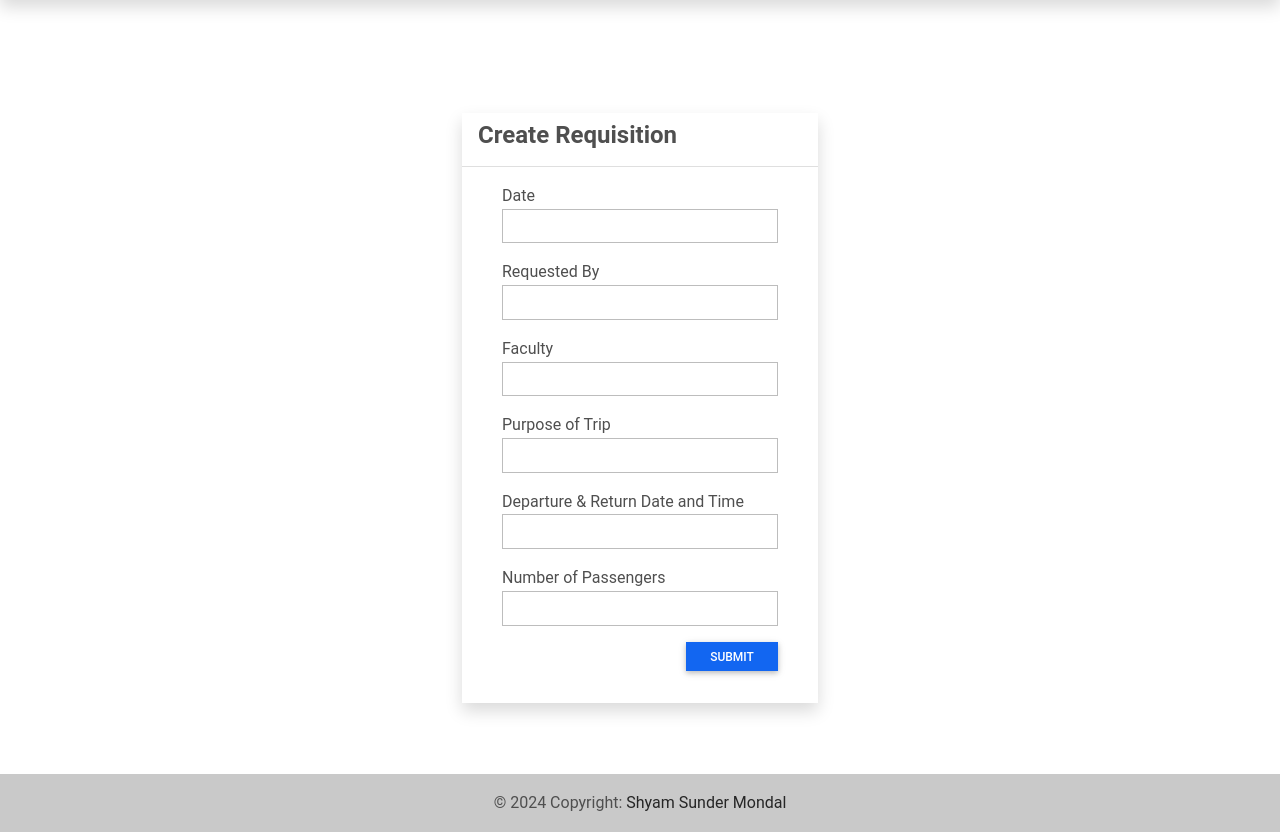
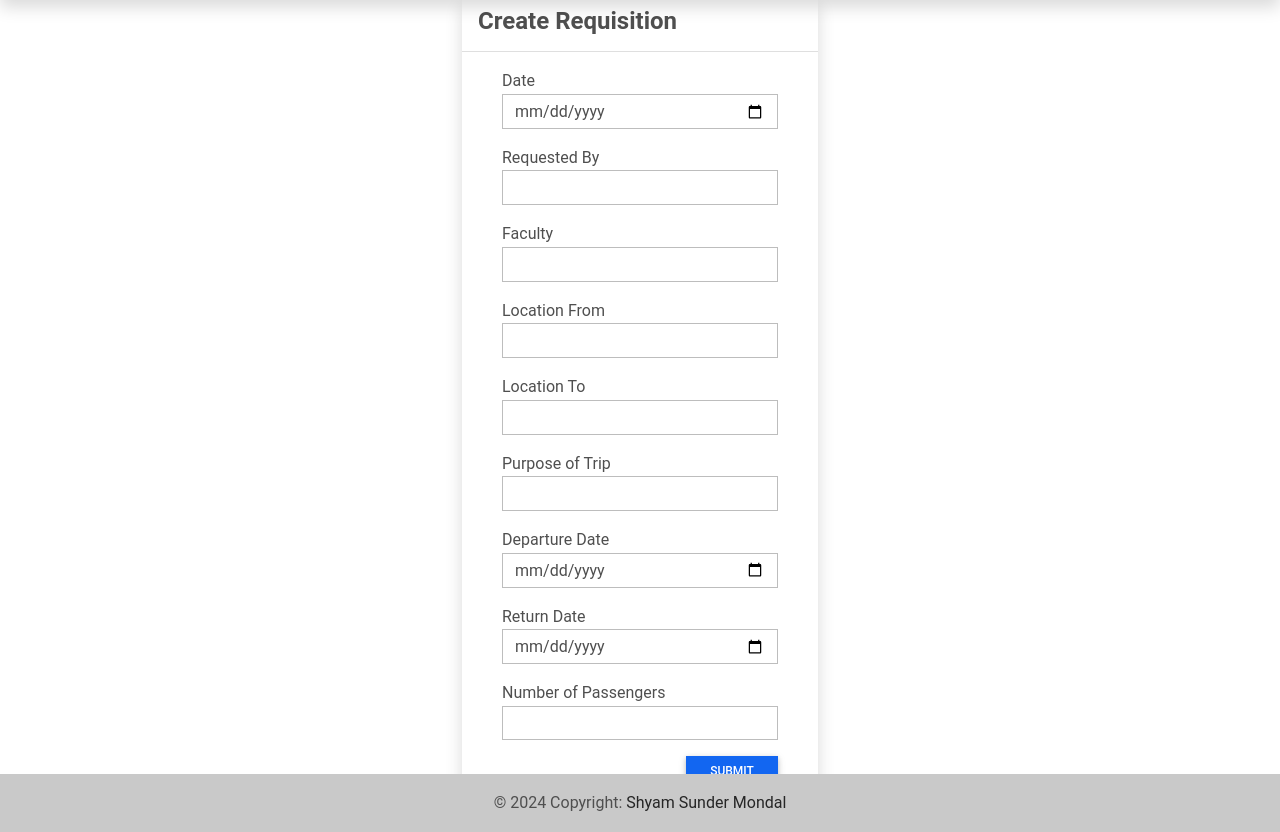
Before and after one commit to Shyamsaikat/Shyamsaikat, a Django app: template reservationApp/templates/requisition-form.html in a window 1280 px wide. Shown: the part 66-898 px from the top of the page. Run offline with Django 3.2, Linux system fonts and the light colour scheme; the template is opened without the code that fills it, so the values that code supplies are empty; some libraries are stand-ins or nearby versions.

Commit message:
first commit

```diff
--- a/reservationApp/templates/requisition-form.html
+++ b/reservationApp/templates/requisition-form.html
@@ -1,4 +1,6 @@
-{% extends 'base.html' %}{% load static %}{% block pageContent %}
+{% extends 'base.html' %}
+{% load static %}
+{% block pageContent %}
 <style>
     main {
         height: 100%;
@@ -17,44 +19,49 @@
             </div>
             <div class="card-body">
                 <div class="container-fluid">
-                    <form id="register-user" method="POST" action="{% url 'register-user' %}" enctype="multipart/form-data">
+                    <form id="create-requisition" method="POST" action="{% url 'requisition' %}">
                         {% csrf_token %}
                         <div class="mdc-layout-grid">
                             <div class="mdc-layout-grid__inner">
                                 <div class="form-group mb-3">
                                     <label for="date" class="control-label">Date</label>
-                                    <input type="text" class="form-control rounded-0" name="date" id="date" value="{{ reg_form.data.date }}" required="required">
+                                    <input type="date" class="form-control rounded-0" name="date" id="date" required>
                                 </div>
                                 <div class="form-group mb-3">
-                                    <label for="reg_form.data.requested_by" class="control-label">Requested By</label>
-                                    <input type="text" class="form-control rounded-0" name="reg_form.data.requested_by" id="reg_form.data.requested_by" value="{{ reg_form.data.reg_form.data.requested_by }}" required="required">
+                                    <label for="requested_by" class="control-label">Requested By</label>
+                                    <input type="text" class="form-control rounded-0" name="requested_by" id="requested_by" required>
                                 </div>
                                 <div class="form-group mb-3">
                                     <label for="faculty" class="control-label">Faculty</label>
-                                    <input type="faculty" class="form-control rounded-0" name="faculty" id="faculty" value="{{ reg_form.data.faculty }}" required="required">
+                                    <input type="text" class="form-control rounded-0" name="faculty" id="faculty" required>
+                                </div>
+                                <div class="form-group mb-3">
+                                    <label for="location_from" class="control-label">Location From</label>
+                                    <input type="text" class="form-control rounded-0" name="location_from" id="location_from" required>
+                                </div>
+                                <div class="form-group mb-3">
+                                    <label for="location_to" class="control-label">Location To</label>
+                                    <input type="text" class="form-control rounded-0" name="location_to" id="location_to" required>
                                 </div>
                                 <div class="form-group mb-3">
                                     <label for="purpose_of_trip" class="control-label">Purpose of Trip</label>
-                                    <input type="text" class="form-control rounded-0" name="purpose_of_trip" id="purpose_of_trip" value="{{ reg_form.data.purpose_of_trip }}" required="required">
+                                    <input type="text" class="form-control rounded-0" name="purpose_of_trip" id="purpose_of_trip" required>
                                 </div>
                                 <div class="form-group mb-3">
-                                    <label for="departure_and_return_date_and_time" class="control-label">Departure & Return Date and Time</label>
-                                    <input type="departure_and_return_date_and_time" class="form-control rounded-0" name="departure_and_return_date_and_time" id="departure_and_return_date_and_time" value="{{ reg_form.data.departure_and_return_date_and_time }}" required="required">
+                                    <label for="departure_date" class="control-label">Departure Date</label>
+                                    <input type="date" class="form-control rounded-0" name="departure_date" id="departure_date" required>
+                                </div>
+                                <div class="form-group mb-3">
+                                    <label for="return_date" class="control-label">Return Date</label>
+                                    <input type="date" class="form-control rounded-0" name="return_date" id="return_date" required>
                                 </div>
                                 <div class="form-group mb-3">
                                     <label for="number_of_passengers" class="control-label">Number of Passengers</label>
-                                    <input type="departure_and_return_date_and_time" class="form-control rounded-0" name="number_of_passengers" id="number_of_passengers" value="{{ reg_form.data.number_of_passengers }}" required="required">
+                                    <input type="number" class="form-control rounded-0" name="number_of_passengers" id="number_of_passengers" required>
                                 </div>
-                                {% for field in reg_form %} {% for error in field.errors %}
-                                <div class="alert alert-danger my-2">
-                                    <p>{{ error }}</p>
-                                </div>
-                                {% endfor %} {% endfor %}
                                 <div class="form-group mb-3">
                                     <div class="d-flex w-100 justify-content-end">
-                                        <button class="btn btn-sm rounded-0 btn-primary col-4">
-                                                Submit
-                                            </button>
+                                        <button type="submit" class="btn btn-sm rounded-0 btn-primary col-4">Submit</button>
                                     </div>
                                 </div>
                             </div>
@@ -65,4 +72,87 @@
         </div>
     </div>
 </div>
+<!-- New section to display requisition details -->
+<div id="requisition-details" style="display: none;">
+    <h2>Requisition Details</h2>
+    <p>Date: <span id="req-date"></span></p>
+    <p>Requested By: <span id="req-requested_by"></span></p>
+    <p>Faculty: <span id="req-faculty"></span></p>
+    <p>Location From: <span id="req-location_from"></span></p>
+    <p>Location To: <span id="req-location_to"></span></p>
+    <p>Purpose of Trip: <span id="req-purpose_of_trip"></span></p>
+    <p>Departure Date: <span id="req-departure_date"></span></p>
+    <p>Return Date: <span id="req-return_date"></span></p>
+    <p>Number of Passengers: <span id="req-number_of_passengers"></span></p>
+    <!-- Display more requisition details as needed -->
+    <button id="save-requisition" class="btn btn-sm rounded-0 btn-primary">Save</button>
+    <button id="print-requisition" class="btn btn-sm rounded-0 btn-primary" onclick="printRequisitionDetails()">Print</button>
+</div>
+
+<script>
+    // Function to display requisition details when form is submitted
+    document.getElementById('create-requisition').addEventListener('submit', function(event) {
+        event.preventDefault();
+
+        // Collect form data
+        var formData = new FormData(this);
+
+        // Display requisition details
+        document.getElementById('requisition-details').style.display = 'block';
+        document.getElementById('req-date').textContent = formData.get('date');
+        document.getElementById('req-requested_by').textContent = formData.get('requested_by');
+        document.getElementById('req-faculty').textContent = formData.get('faculty');
+        document.getElementById('req-location_from').textContent = formData.get('location_from');
+        document.getElementById('req-location_to').textContent = formData.get('location_to');
+        document.getElementById('req-purpose_of_trip').textContent = formData.get('purpose_of_trip');
+        document.getElementById('req-departure_date').textContent = formData.get('departure_date');
+        document.getElementById('req-return_date').textContent = formData.get('return_date');
+        document.getElementById('req-number_of_passengers').textContent = formData.get('number_of_passengers');
+    });
+
+    // Function to save requisition details as a file
+    document.getElementById('save-requisition').addEventListener('click', function() {
+        // Collect requisition details
+        var date = document.getElementById('req-date').textContent;
+        var requested_by = document.getElementById('req-requested_by').textContent;
+        var faculty = document.getElementById('req-faculty').textContent;
+        var location_from = document.getElementById('req-location_from').textContent;
+        var location_to = document.getElementById('req-location_to').textContent;
+        var purpose_of_trip = document.getElementById('req-purpose_of_trip').textContent;
+        var departure_date = document.getElementById('req-departure_date').textContent;
+        var return_date = document.getElementById('req-return_date').textContent;
+        var number_of_passengers = document.getElementById('req-number_of_passengers').textContent;
+
+        // Create a text file content with requisition details
+        var fileContent = 'Requisition Details:\n';
+        fileContent += 'Date: ' + date + '\n';
+        fileContent += 'Requested By: ' + requested_by + '\n';
+        fileContent += 'Faculty: ' + faculty + '\n';
+        fileContent += 'Location From: ' + location_from + '\n';
+        fileContent += 'Location To: ' + location_to + '\n';
+        fileContent += 'Purpose of Trip: ' + purpose_of_trip + '\n';
+        fileContent += 'Departure Date: ' + departure_date + '\n';
+        fileContent += 'Return Date: ' + return_date + '\n';
+        fileContent += 'Number of Passengers: ' + number_of_passengers + '\n';
+
+        // Create a Blob with file content
+        var blob = new Blob([fileContent], { type: 'text/plain' });
+
+        // Create a link element to trigger the download
+        var a = document.createElement('a');
+        a.href = URL.createObjectURL(blob);
+        a.download = 'requisition_details.txt';
+        a.click();
+    });
+
+    // Function to print requisition details
+    function printRequisitionDetails() {
+        // Hide the button before printing
+        document.getElementById('print-requisition').style.display = 'none';
+        // Print requisition details
+        window.print();
+        // Show the button after printing
+        document.getElementById('print-requisition').style.display = 'block';
+    }
+</script>
 {% endblock pageContent %}
--- a/reservationApp/templates/topNavigation.html
+++ b/reservationApp/templates/topNavigation.html
@@ -38,7 +38,7 @@
                         <a class="nav-link" aria-current="page" href="{% url 'scheduled-trips-page' %}">Scheduled Trips</a>
                     </li>
                     <li class="nav-item">
-                        <a class="nav-link" aria-current="page" href="{% url 'requisition-page' %}">Requisition</a>
+                        <a class="nav-link" aria-current="page" href="{% url 'requisition' %}">Requisition</a>
                     </li>
                     {% endif %}
                     {% if user.id %}
@@ -57,6 +57,7 @@
                      <li class="nav-item">
                         <a class="nav-link" aria-current="page" href="{% url 'booking-page' %}">Booking</a>
                     </li>
+
                     {% endif %}
                 </ul>
 
--- a/reservationApp/urls.py
+++ b/reservationApp/urls.py
@@ -4,6 +4,7 @@ from django.conf.urls.static import static
 from . import views
 from django.contrib.auth import views as auth_views
 from django.views.generic.base import RedirectView
+from .views import create_requisition
 
 urlpatterns = [
     path('redirect-admin', RedirectView.as_view(url="/admin"),name="redirect-admin"),
@@ -44,7 +45,8 @@ urlpatterns = [
     path('pay_booked',views.pay_booked,name='pay-booked'),
     path('delete_booking',views.delete_booking,name='delete-booking'),
     path('find_trip',views.find_trip,name='find-trip-page'),
-    path('requisition',views.requisition_on,name='requisition-page'),
+    path('requisition',views.requisition_on,name='requisition'),
+    #path('requisition',views.create_requisition, name='create_requisition'),
 
 
 ]
```
Also changed, not shown: reservationApp/templates/create_requisition.html (added, +14 -0 lines), reservationApp/views.py (+40 -0 lines), db.sqlite3, reservationApp/migrations/0001_initial.py, 1 other file.
